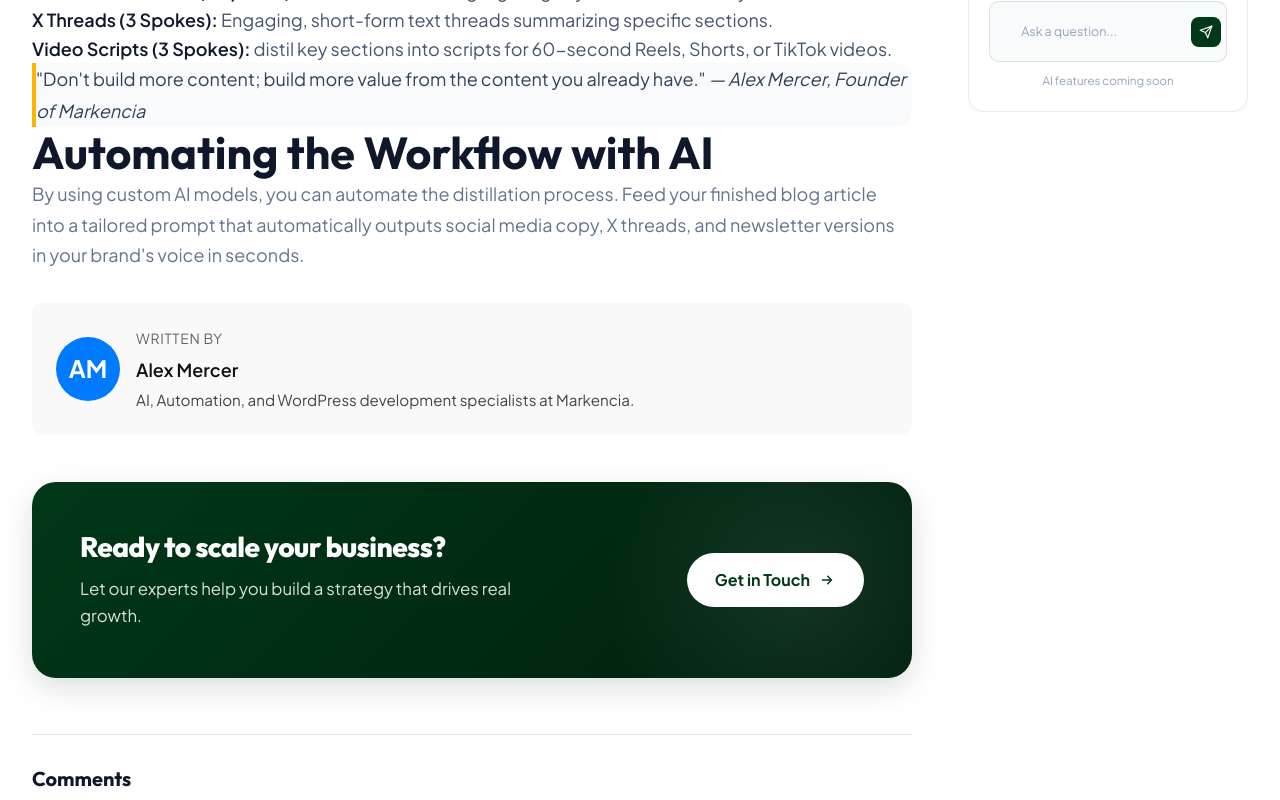
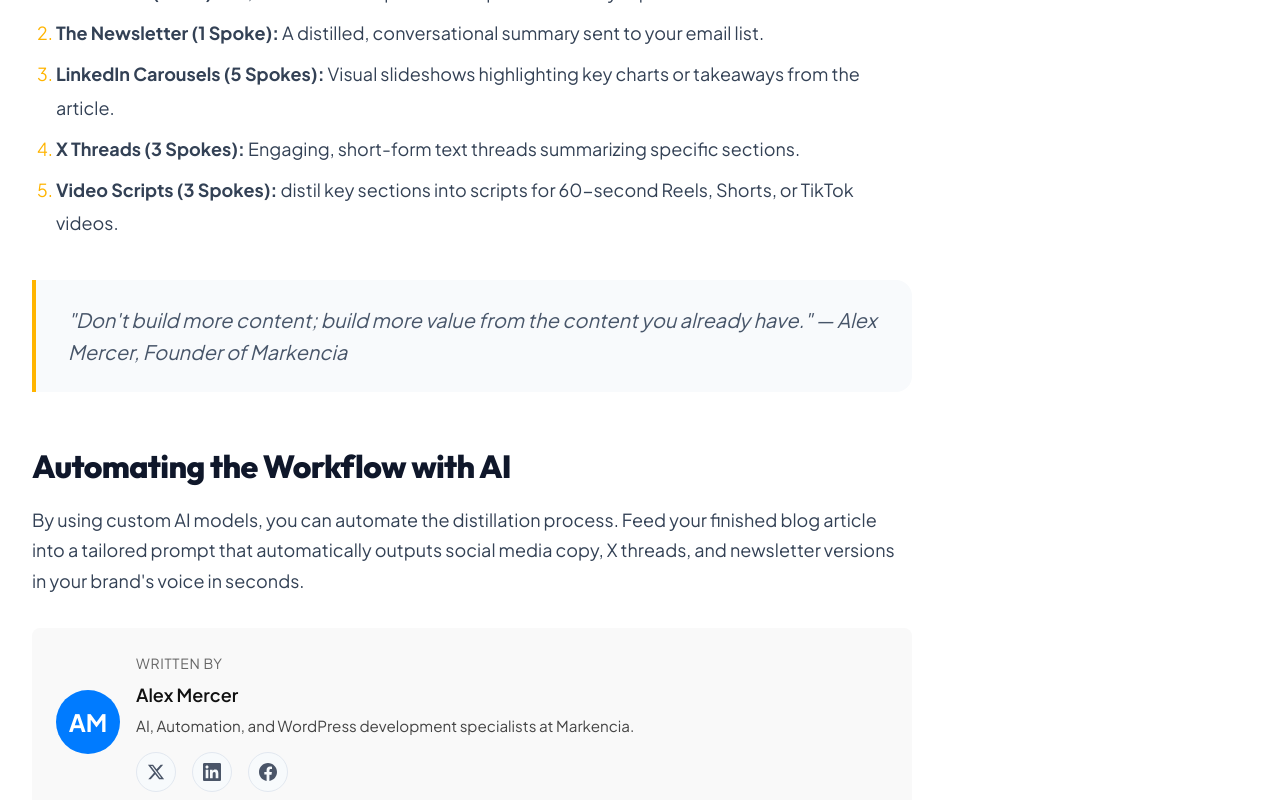
Before and after one commit to amannex/Markencia-Frontend, a React (Vite) app: page /blogs/building-reusable-content-engine in a window 1280 px wide. Shown: the part 1220-2020 px from the top of the page. Built offline with nearby package versions, Linux system fonts and the light colour scheme; no server answers.

Commit message:
Header in mobile view id=s fixed

```diff
--- a/src/components/layout/Header.module.css
+++ b/src/components/layout/Header.module.css
@@ -61,7 +61,7 @@
 
 .navLink {
   padding: 0.5rem 0.9rem;
-  font-size: 0.9rem;
+  font-size: 1rem;
   font-weight: 600;
   color: var(--mk-text-muted);
   text-decoration: none;
@@ -149,19 +149,21 @@
 .mobileMenu {
   display: none;
   flex-direction: column;
-  padding: 1rem var(--mk-container-px) 1.5rem;
+  padding: 0 var(--mk-container-px);
   background: rgba(255, 255, 255, 0.97);
-  border-top: 1px solid var(--mk-glass-border);
+  border-top: 1px solid transparent;
   gap: 0.25rem;
   max-height: 0;
   overflow: hidden;
   opacity: 0;
-  transition: max-height 0.4s ease, opacity 0.3s ease;
+  transition: max-height 0.4s ease, opacity 0.3s ease, padding 0.4s ease, border-color 0.4s ease;
 }
 
 .mobileMenu.mobileOpen {
   max-height: 600px;
   opacity: 1;
+  padding: 1rem var(--mk-container-px) 1.5rem;
+  border-top: 1px solid var(--mk-glass-border);
 }
 
 .mobileLink {
--- a/src/components/sections/blog/BlogAiAssistant.jsx
+++ b/src/components/sections/blog/BlogAiAssistant.jsx
@@ -6,6 +6,14 @@ export default function BlogAiAssistant({ post }) {
 
   const handleChipClick = (text) => {
     setQuery(text);
+  };
+
+  const handleSubmit = (e) => {
+    e.preventDefault();
+    if (query.trim()) {
+      alert('The Markencia AI assistant is coming soon! Stay tuned.');
+      setQuery('');
+    }
   };
 
   return (
@@ -42,7 +50,7 @@ export default function BlogAiAssistant({ post }) {
           </button>
         </div>
 
-        <div className={styles.inputRow}>
+        <form className={styles.inputRow} onSubmit={handleSubmit}>
           <input
             type="text"
             className={styles.input}
@@ -50,13 +58,13 @@ export default function BlogAiAssistant({ post }) {
             value={query}
             onChange={(e) => setQuery(e.target.value)}
           />
-          <button className={styles.sendBtn} aria-label="Send">
+          <button type="submit" className={styles.sendBtn} aria-label="Send">
             <svg width="14" height="14" viewBox="0 0 24 24" fill="none" stroke="currentColor" strokeWidth="2" strokeLinecap="round" strokeLinejoin="round">
               <line x1="22" y1="2" x2="11" y2="13"></line>
               <polygon points="22 2 15 22 11 13 2 9 22 2"></polygon>
             </svg>
           </button>
-        </div>
+        </form>
 
         <p className={styles.comingSoon}>AI features coming soon</p>
       </div>
--- a/src/components/ui/blog/PostAuthor.jsx
+++ b/src/components/ui/blog/PostAuthor.jsx
@@ -48,6 +48,18 @@ export default function PostAuthor({ post }) {
         <p className={styles.label}>Written by</p>
         <p className={styles.name}>{author}</p>
         {authorBio && <p className={styles.bio}>{authorBio}</p>}
+
+        <div className={styles.socials}>
+          <a href="#" aria-label={`${author} on X`} className={styles.socialLink}>
+            <svg xmlns="http://www.w3.org/2000/svg" width="18" height="18" viewBox="0 0 24 24" fill="currentColor"><path d="M18.244 2.25h3.308l-7.227 8.26 8.502 11.24H16.17l-5.214-6.817L4.99 21.75H1.68l7.73-8.835L1.254 2.25H8.08l4.713 6.231zm-1.161 17.52h1.833L7.084 4.126H5.117z"/></svg>
+          </a>
+          <a href="#" aria-label={`${author} on LinkedIn`} className={styles.socialLink}>
+            <svg xmlns="http://www.w3.org/2000/svg" width="18" height="18" viewBox="0 0 24 24" fill="currentColor"><path d="M20.447 20.452h-3.554v-5.569c0-1.328-.027-3.037-1.852-3.037-1.853 0-2.136 1.445-2.136 2.939v5.667H9.351V9h3.414v1.561h.046c.477-.9 1.637-1.85 3.37-1.85 3.601 0 4.267 2.37 4.267 5.455v6.286zM5.337 7.433c-1.144 0-2.063-.926-2.063-2.065 0-1.138.92-2.063 2.063-2.063 1.14 0 2.064.925 2.064 2.063 0 1.139-.925 2.065-2.064 2.065zm1.782 13.019H3.555V9h3.564v11.452zM22.225 0H1.771C.792 0 0 .774 0 1.729v20.542C0 23.227.792 24 1.771 24h20.451C23.2 24 24 23.227 24 22.271V1.729C24 .774 23.2 0 22.222 0h.003z"/></svg>
+          </a>
+          <a href="#" aria-label={`${author} on Facebook`} className={styles.socialLink}>
+            <svg xmlns="http://www.w3.org/2000/svg" width="18" height="18" viewBox="0 0 24 24" fill="currentColor"><path d="M12 0C5.373 0 0 5.373 0 12c0 5.99 4.388 10.954 10.125 11.854v-8.385H7.078v-3.469h3.047V9.43c0-3.007 1.792-4.669 4.533-4.669 1.312 0 2.686.235 2.686.235v2.953H15.83c-1.491 0-1.956.925-1.956 1.874v2.25h3.328l-.532 3.469h-2.796v8.385C19.612 22.954 24 17.99 24 12c0-6.627-5.373-12-12-12z"/></svg>
+          </a>
+        </div>
       </div>
     </aside>
   );
--- a/src/components/ui/blog/PostAuthor.module.css
+++ b/src/components/ui/blog/PostAuthor.module.css
@@ -48,3 +48,28 @@
   margin: 0;
   line-height: 1.4;
 }
+
+.socials {
+  display: flex;
+  gap: 1rem;
+  margin-top: 1rem;
+}
+
+.socialLink {
+  color: #4a5568;
+  background-color: #f7fafc;
+  border: 1px solid #e2e8f0;
+  border-radius: 50%;
+  width: 40px;
+  height: 40px;
+  display: flex;
+  align-items: center;
+  justify-content: center;
+  transition: all 0.2s ease;
+}
+
+.socialLink:hover {
+  background-color: #edf2f7;
+  color: var(--mk-primary, #003818);
+  border-color: #cbd5e0;
+}
--- a/src/components/ui/blog/PostBody.jsx
+++ b/src/components/ui/blog/PostBody.jsx
@@ -4,32 +4,14 @@
 // (prose) classes for rich typographic styling.
 // ============================================================
 
+import styles from './PostBody.module.css';
+
 export default function PostBody({ content }) {
   if (!content) return null;
 
   return (
     <div
-      // Tailwind Typography prose classes for rich content rendering.
-      className="
-        prose prose-lg max-w-none
-        prose-headings:text-slate-900 prose-headings:font-bold
-        prose-headings:scroll-mt-24
-        prose-h2:text-2xl prose-h2:mt-10 prose-h2:mb-4
-        prose-h3:text-xl prose-h3:mt-8 prose-h3:mb-3
-        prose-p:text-slate-600 prose-p:leading-[1.85]
-        prose-a:text-[#003818] prose-a:font-semibold prose-a:no-underline
-        hover:prose-a:underline
-        prose-strong:text-slate-900
-        prose-blockquote:not-italic prose-blockquote:font-normal
-        prose-blockquote:border-l-[4px] prose-blockquote:border-[#FFB400]
-        prose-blockquote:bg-[#F8FAFC] prose-blockquote:rounded-r-2xl
-        prose-blockquote:py-4 prose-blockquote:px-6 prose-blockquote:text-slate-700
-        prose-li:text-slate-600 prose-li:leading-relaxed
-        prose-code:text-[#003818] prose-code:bg-slate-100
-        prose-code:rounded prose-code:px-1.5 prose-code:py-0.5 prose-code:text-sm
-        prose-pre:bg-slate-900 prose-pre:rounded-2xl prose-pre:text-sm
-        prose-img:rounded-2xl prose-img:shadow-lg
-      "
+      className={styles.content}
       dangerouslySetInnerHTML={{ __html: content }}
     />
   );
--- /dev/null
+++ b/src/components/ui/blog/PostBody.module.css
@@ -0,0 +1,132 @@
+.content {
+  color: var(--mk-text-main);
+  font-size: 1.125rem;
+  line-height: 1.85;
+}
+
+/* Headings */
+.content h2 {
+  font-size: 2rem;
+  margin-top: 3.5rem;
+  margin-bottom: 1.25rem;
+  color: var(--mk-text-main);
+  font-weight: 800;
+  letter-spacing: -0.02em;
+}
+
+.content h3 {
+  font-size: 1.5rem;
+  margin-top: 2.5rem;
+  margin-bottom: 1rem;
+  color: var(--mk-text-main);
+  font-weight: 700;
+  letter-spacing: -0.01em;
+}
+
+.content h4 {
+  font-size: 1.25rem;
+  margin-top: 2rem;
+  margin-bottom: 0.75rem;
+  font-weight: 700;
+}
+
+/* Paragraphs & Lists */
+.content p {
+  margin-bottom: 1.5rem;
+  color: #334155; /* Slate 700 */
+}
+
+.content ul,
+.content ol {
+  margin-bottom: 1.5rem;
+  padding-left: 1.5rem;
+  color: #334155;
+}
+
+.content ul {
+  list-style-type: disc;
+}
+
+.content ol {
+  list-style-type: decimal;
+}
+
+.content li {
+  margin-bottom: 0.5rem;
+}
+
+.content li::marker {
+  color: var(--mk-secondary, #FFB400);
+}
+
+/* Blockquotes */
+.content blockquote {
+  margin: 2.5rem 0;
+  padding: 1.5rem 2rem;
+  background-color: var(--mk-bg-alt, #F8FAFC);
+  border-left: 4px solid var(--mk-secondary, #FFB400);
+  border-radius: 0 16px 16px 0;
+  font-size: 1.25rem;
+  font-style: italic;
+  color: #475569; /* Slate 600 */
+  line-height: 1.6;
+}
+
+.content blockquote p:last-child {
+  margin-bottom: 0;
+}
+
+/* Links */
+.content a {
+  color: var(--mk-primary, #003818);
+  font-weight: 600;
+  text-decoration: underline;
+  text-decoration-color: rgba(0, 56, 24, 0.3);
+  text-underline-offset: 4px;
+  transition: all 0.2s ease;
+}
+
+.content a:hover {
+  text-decoration-color: var(--mk-primary, #003818);
+}
+
+/* Images */
+.content img {
+  border-radius: 16px;
+  margin: 3rem 0;
+  box-shadow: 0 10px 30px rgba(0, 0, 0, 0.08);
+  width: 100%;
+  height: auto;
+}
+
+/* Code */
+.content code {
+  background-color: #f1f5f9;
+  color: var(--mk-primary, #003818);
+  padding: 0.2rem 0.4rem;
+  border-radius: 4px;
+  font-size: 0.875em;
+  font-family: var(--font-mk-mono, monospace);
+}
+
+.content pre {
+  background-color: #0f172a;
+  color: #f8fafc;
+  padding: 1.5rem;
+  border-radius: 12px;
+  overflow-x: auto;
+  margin: 2rem 0;
+}
+
+.content pre code {
+  background-color: transparent;
+  color: inherit;
+  padding: 0;
+  font-size: 0.9em;
+}
+
+/* Make headings act as scroll anchors for TOC */
+.content h2,
+.content h3 {
+  scroll-margin-top: 100px;
+}
--- a/src/components/ui/blog/PostHero.module.css
+++ b/src/components/ui/blog/PostHero.module.css
@@ -46,7 +46,7 @@
 .inner {
   position: relative;
   z-index: 2;
-  max-width: 800px;
+  max-width: 1350px;
 }
 
 /* Back link */
--- a/src/pages/blog/SingleBlog.jsx
+++ b/src/pages/blog/SingleBlog.jsx
@@ -190,14 +190,6 @@ export default function SingleBlog() {
       {/* ── Hero: category, title, meta, featured image ── */}
       <PostHero post={post} readingTime={readingTime} minutes={minutes} />
 
-      <div className="mk-container" style={{ marginTop: '2.5rem', maxWidth: '1350px' }}>
-        <PostShare
-          post={post}
-          copied={copied}
-          onCopy={copy}
-        />
-      </div>
-
       {/* ── Article body + sidebar grid ── */}
       <section className={styles.articleSection} style={{ paddingTop: '0.5rem' }}>
         <div className="mk-container" style={{ maxWidth: '1350px' }}>
@@ -210,6 +202,14 @@ export default function SingleBlog() {
               <PostAuthor post={post} />
 
               <BlogCTA category={post.category} />
+
+              <div style={{ marginTop: '3rem', marginBottom: '1rem' }}>
+                <PostShare
+                  post={post}
+                  copied={copied}
+                  onCopy={copy}
+                />
+              </div>
 
               {/* Comments — deferred; resolves after paint */}
               <Suspense fallback={null}>
```
